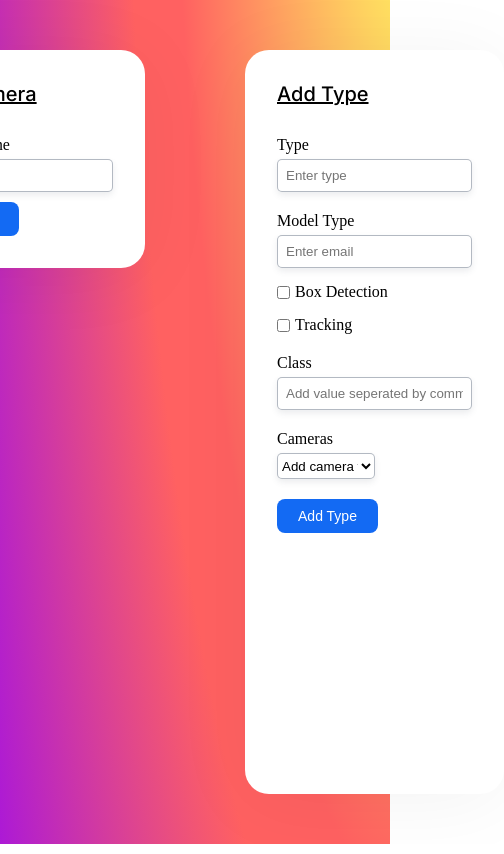
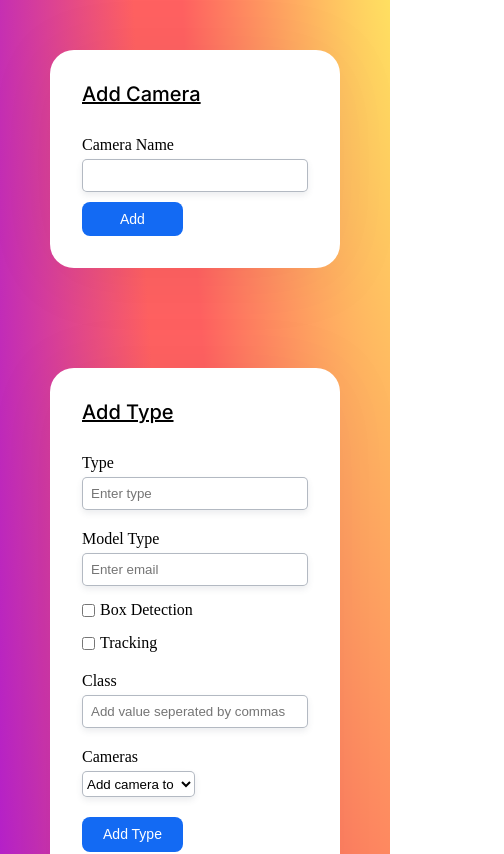
Before and after one commit to sukriti-singh13/Senquire_form, a React (Vite) app: page / in a window 390 px wide. Shown: the top 854 px of the page, 504 px wide, since content can reach past the window. Built offline with nearby package versions, Linux system fonts and the light colour scheme.

Commit message:
style changes

```diff
--- a/src/styles/index.scss
+++ b/src/styles/index.scss
@@ -82,3 +82,21 @@ select {
   font-size: 16px;
   margin-top: 10px;
 }
+
+@media screen and (max-width:600px) {
+  .main_container {
+    min-height: 100vh;
+    height: 100%;
+    padding: 50px;
+    background: radial-gradient(
+      143.84% 319.25% at 110.38% -37.78%,
+      #ffef61 9.9%,
+      #ff6161 45.83%,
+      #ff6161 54.17%,
+      #8f00ff 100%
+    );
+    display: flex;
+    flex-direction: column;
+
+  }
+}
```
